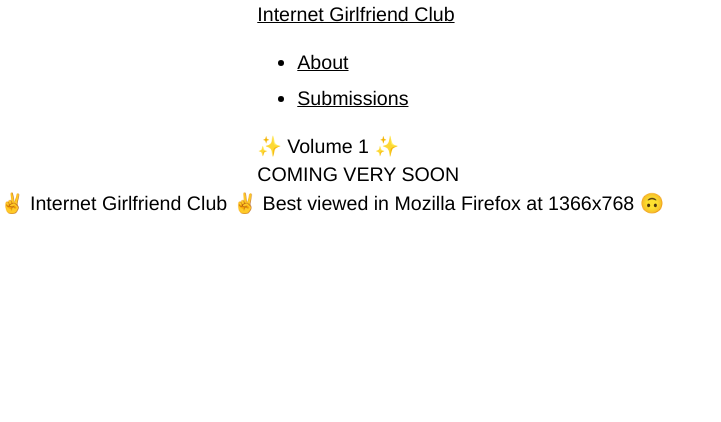
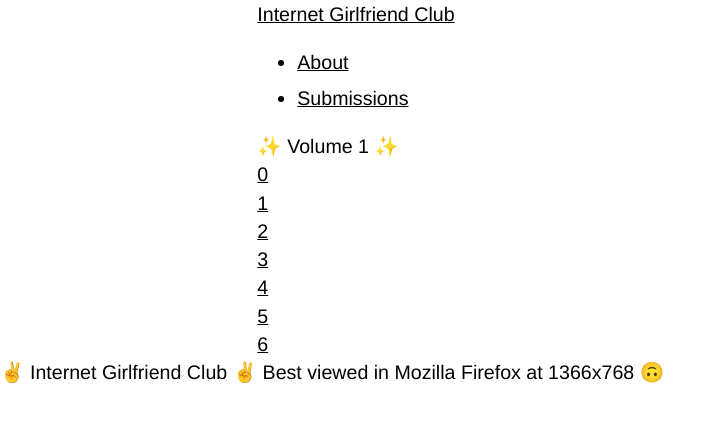
Before and after one commit to ablwr/internetgirlfriend_club, a Jekyll site: the page built from index.md, in a window 1280 px wide. Shown: the top 422 px of the page, without its empty margins (0-721 px from the left). Built offline with Jekyll 4.4.1, drawn with Linux system fonts in a browser that asks for light colours.

Commit message:
release the wolves

```diff
--- a/index.md
+++ b/index.md
@@ -6,8 +6,7 @@ navigation: false
 
 <div class="showcase-header center">✨ Volume 1 ✨</div>
 <div class="showcase center">
-COMING VERY SOON
-  <!-- {% for post in site.volume1 %}
+  {% for post in site.volume1 %}
     <div class="showcase-item"><a href="{{ post.url }}">{{ post.chapter }}</a></div>
-  {% endfor %} -->
+  {% endfor %}
 </div>
```
